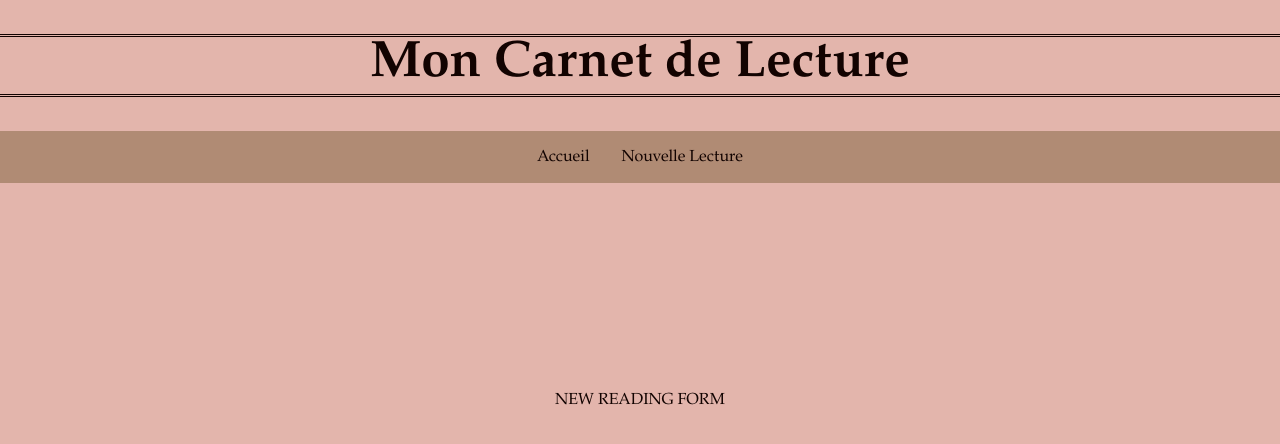
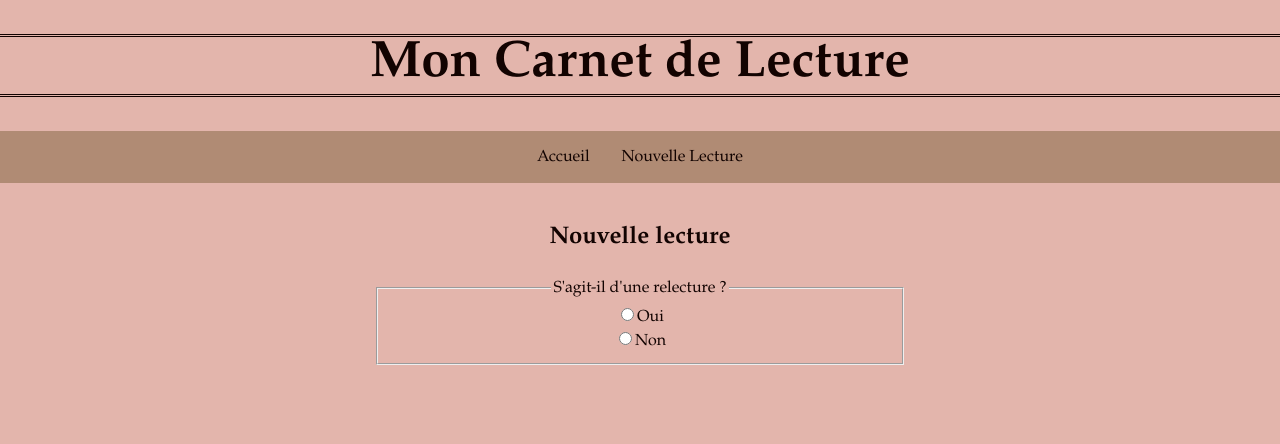
Before and after one commit to smittina/notebook-front, a React (Vite) app: page /new in a window 1280 px wide. Shown: the top 444 px of the page. Built offline with nearby package versions, Linux system fonts and the light colour scheme; no server answers.

Commit message:
display form for new reading

```diff
--- a/src/app/App.css
+++ b/src/app/App.css
@@ -1,5 +1,4 @@
 #root {
-  max-width: 1280px;
   margin: auto;
   text-align: center;
 }
@@ -148,41 +147,33 @@ ol.list-o-readings a {
     padding: 10px;
 }
 
+/* NEW READING */
 
-/* CSS DE BASE DANS LE TEMPLATE REACT ---- à supprimer après inspiration */
-
-.logo {
-  height: 6em;
-  padding: 1.5em;
-  will-change: filter;
-  transition: filter 300ms;
-}
-.logo:hover {
-  filter: drop-shadow(0 0 2em #646cffaa);
-}
-.logo.react:hover {
-  filter: drop-shadow(0 0 2em #61dafbaa);
+.NewReading {
+    position:absolute;
+    top:200px;
+    right:25px;
+    left:25px;
+    background: rgb(227, 181, 172);
+    border:none;
 }
 
-@keyframes logo-spin {
-  from {
-    transform: rotate(0deg);
-  }
-  to {
-    transform: rotate(360deg);
-  }
+.form-reading {
+    display: flex;
+    flex-wrap: wrap;
+    flex-direction: column;
+    align-items: center;
+    row-gap: 20px;
 }
 
-@media (prefers-reduced-motion: no-preference) {
-  a:nth-of-type(2) .logo {
-    animation: logo-spin infinite 20s linear;
-  }
+fieldset {
+    width:500px;
 }
 
-.card {
-  padding: 2em;
+.visibleField {
+    display:block;
 }
 
-.read-the-docs {
-  color: #888;
+.unVisibleField {
+    display:none;
 }
--- a/src/features/newReading/NewReading.jsx
+++ b/src/features/newReading/NewReading.jsx
@@ -1,6 +1,51 @@
+import {useState} from "react";
+import {ReReading} from "./ReReading.jsx";
+import {Reading} from "./Reading.jsx";
+import {useGetFormInformationQuery} from "../../services/NotebookApi.jsx";
+
 export const NewReading = () => {
 
-    return <div>
-        NEW READING FORM
+    const [reReading, setReReading] = useState(false);
+    const [checked, setChecked] = useState(false);
+
+    const {data:formInformation, isLoading} = useGetFormInformationQuery();
+
+    const handleOnChangeReReading = (event) => {
+        if(event.target.value === "true") {
+            setReReading(true);
+        } else {
+            setReReading(false);
+        }
+        if (!checked) {
+            setChecked(true);
+        }
+    }
+
+    const getFormComponent = () => {
+        if (checked) {
+            return reReading ?
+                <ReReading formInformation={formInformation}/>
+                :
+                <Reading formInformation={formInformation}/>
+        }
+
+    }
+
+    return !isLoading && <div className="NewReading">
+        <h2>Nouvelle lecture</h2>
+        <div className="form-reading">
+            <fieldset>
+                <legend>S'agit-il d'une relecture ?</legend>
+                <div>
+                    <input type="radio" id="re-reading" name="re-reading" value="true" onChange={handleOnChangeReReading} />
+                    <label htmlFor="re-reading">Oui</label>
+                </div>
+                <div>
+                    <input type="radio" id="not-re-reading" name="re-reading" value="false" onChange={handleOnChangeReReading}/>
+                    <label htmlFor="not-re-reading">Non</label>
+                </div>
+            </fieldset>
+            { getFormComponent() }
+        </div>
     </div>
 }
--- /dev/null
+++ b/src/features/newReading/ReReading.jsx
@@ -0,0 +1,10 @@
+export const ReReading = () => {
+
+
+    return <>
+        <fieldset>
+            <legend>Sélectionnez un livre existant ci-dessous :</legend>
+        </fieldset>
+
+    </>
+}
--- /dev/null
+++ b/src/features/newReading/Reading.jsx
@@ -0,0 +1,186 @@
+import {useState} from "react";
+
+export const Reading = ({formInformation}) => {
+
+    const [saga, setSaga] = useState(false);
+    const [status, setStatus] = useState("inProgress");
+
+
+
+    const getGenresOptions = () => {
+        return formInformation?.genres.map((genre, index) =>
+            <option value={genre} key={index}>{genre}</option>
+        )
+    }
+
+    const getTropesOptions = () => {
+        return formInformation?.tropes.map((trope, index) =>
+            <option value={trope} key={index}>{trope}</option>
+        )
+    }
+
+    const handleOnChangeSaga = (event) => {
+        if(event.target.value === "true") {
+            setSaga(true);
+        } else {
+            setSaga(false);
+        }
+    }
+
+    const handleOnChangeStatus = (event) => {
+        switch(event.target.value) {
+            case "Terminé":
+                setStatus("finished");
+                break;
+            case "En cours":
+                setStatus("inProgress")
+                break;
+            case "Abandonné":
+                setStatus("dnf");
+                break;
+            default: console.log("Error with onChangeStatus, value not recognized : "+event.target.value)
+        }
+    }
+
+    const displayFieldSetFromStatus = () => {
+        if(status === "inProgress" || status === "dnf") {
+            return <fieldset>
+                <legend>Page courante</legend>
+                <input type="number" name="currentPage" />
+            </fieldset>
+        } else {
+            return <fieldset>
+                <legend>Note</legend>
+                <input
+                    type="number"
+                    name="rating"
+                    min="0"
+                    max="6"
+                />
+            </fieldset>
+
+        }
+    }
+
+    const displaySagaInformations = () => {
+        return saga ?
+            "visibleField"
+            :
+            "unVisibleField";
+    }
+
+    const addNewReading = (formData) => {
+        const title = formData.get("title");
+        console.log("Le titre du livre est :"+title);
+        const authorName = formData.get("authorName")
+        console.log("Le nom de l'auteur est :"+authorName);
+        const synopsis = formData.get("synopsis");
+        console.log("Synopsis :"+synopsis);
+        const genres = formData.getAll("genres");
+        console.log("Genres : "+genres);
+        const tropes = formData.getAll("tropes");
+        console.log("Tropes : "+tropes);
+        const pageNumber = formData.get("pageNumber");
+        console.log("Page Number : "+pageNumber);
+
+        // TODO - POST CALL TO READINGS/CREATE FROM NOTEBOOK API
+
+    }
+
+    return <>
+        <form action={addNewReading}>
+            <fieldset>
+                <legend>Entrez le titre du livre :</legend>
+                <input type="text" name="title" />
+            </fieldset>
+            <fieldset>
+                <legend>Entrez le nom de l'auteur :</legend>
+                <input type="text" name="authorName" />
+            </fieldset>
+            <fieldset>
+                <legend>Synopsis :</legend>
+                <textarea name="synopsis" />
+            </fieldset>
+            <fieldset>
+                <legend>Genres :</legend>
+                <select
+                    name="genres"
+                    multiple={true}
+                >
+                    { getGenresOptions() }
+                </select>
+            </fieldset>
+            <fieldset>
+                <legend>Tropes :</legend>
+                <select
+                    name="tropes"
+                    multiple={true}
+                >
+                    { getTropesOptions() }
+                </select>
+            </fieldset>
+            <fieldset>
+                <legend>Nombre de pages :</legend>
+                <input type="number" name="pageNumber"/>
+            </fieldset>
+            <fieldset>
+                <legend>Saga :</legend>
+                <label>S'agit-il d'une saga ?</label>
+                <div>
+                    <input type="radio" id="saga" name="saga" value="true" onChange={handleOnChangeSaga} />
+                    <label htmlFor="saga">Oui</label>
+                </div>
+                <div>
+                    <input type="radio" id="not-saga" name="saga" value="false" onChange={handleOnChangeSaga}/>
+                    <label htmlFor="not-saga">Non</label>
+                </div>
+                <div className={displaySagaInformations()}>
+                    <input type="checkbox" id="allTomePublished" name="allTomePublished" />
+                    <label>Tous les tomes sont publiés ?</label>
+                </div>
+                <div className={displaySagaInformations()}>
+                    <label htmlFor="numberOfTome">De quel tome s'agit-il ?</label>
+                    <input type="number" name="numberOfTome" />
+                </div>
+            </fieldset>
+            <fieldset>
+                <legend>Type de lecture :</legend>
+                <select name="typeOfReading">
+                    <option name="hardback">Relié</option>
+                    <option name="paperback">Broché</option>
+                    <option name="audio">Livre Audio</option>
+                    <option name="ebook">E-book</option>
+                </select>
+            </fieldset>
+            <fieldset>
+                <legend>Dates</legend>
+                <p>
+                    <label htmlFor="stating">Date de Début de lecture</label>
+                    <input
+                        type="date"
+                        id="starting"
+                        name="starting"
+                        max={new Date().toISOString().split("T")[0]}
+                    />
+                </p>
+                <p>
+                    <label htmlFor="finished">Date de Fin de lecture</label>
+                    <input
+                        type="date"
+                        id="finished"
+                        name="finished" />
+                </p>
+            </fieldset>
+            <fieldset>
+                <legend>Statut :</legend>
+                <select name="status" onChange={handleOnChangeStatus}>
+                    <option name="in-progress">En cours</option>
+                    <option name="finished">Terminé</option>
+                    <option name="dnf">Abandonné</option>
+                </select>
+            </fieldset>
+            { displayFieldSetFromStatus() }
+            <button type="submit">Ajouter</button>
+        </form>
+    </>
+}
--- a/src/services/NotebookApi.jsx
+++ b/src/services/NotebookApi.jsx
@@ -15,8 +15,11 @@ export const notebookApi = createApi({
         }),
         getReadingDetails: builder.query({
             query: (id) => `readings/reading-detail/${id}`
-        })
+        }),
+        getFormInformation: builder.query({
+            query: () => `readings/form-information`
+        }),
     }),
 })
 
-export const { useGetAllBooksQuery, useLazyGetYearDetailsQuery, useGetReadingDetailsQuery } = notebookApi;
+export const { useGetAllBooksQuery, useLazyGetYearDetailsQuery, useGetReadingDetailsQuery, useGetFormInformationQuery } = notebookApi;
```
